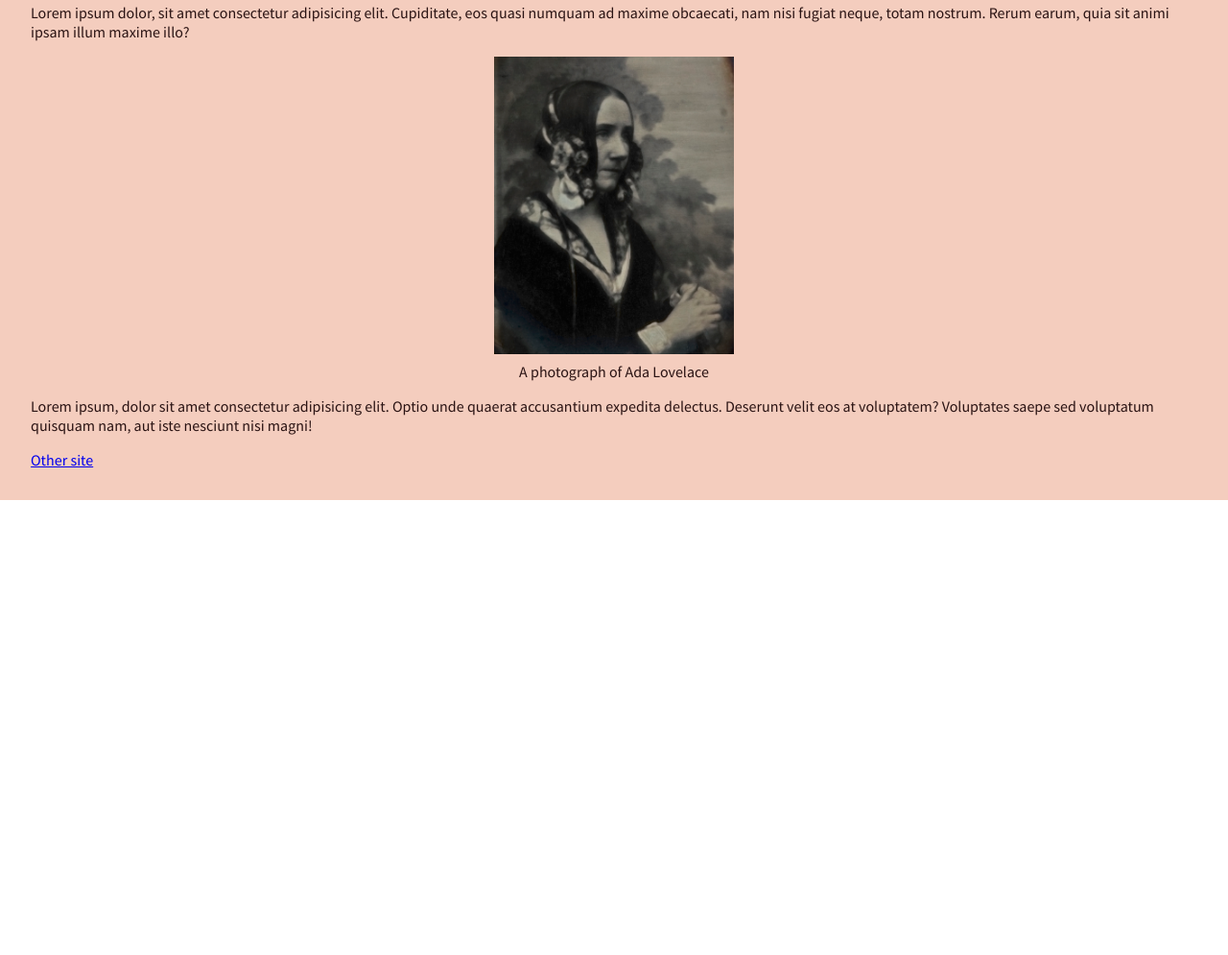
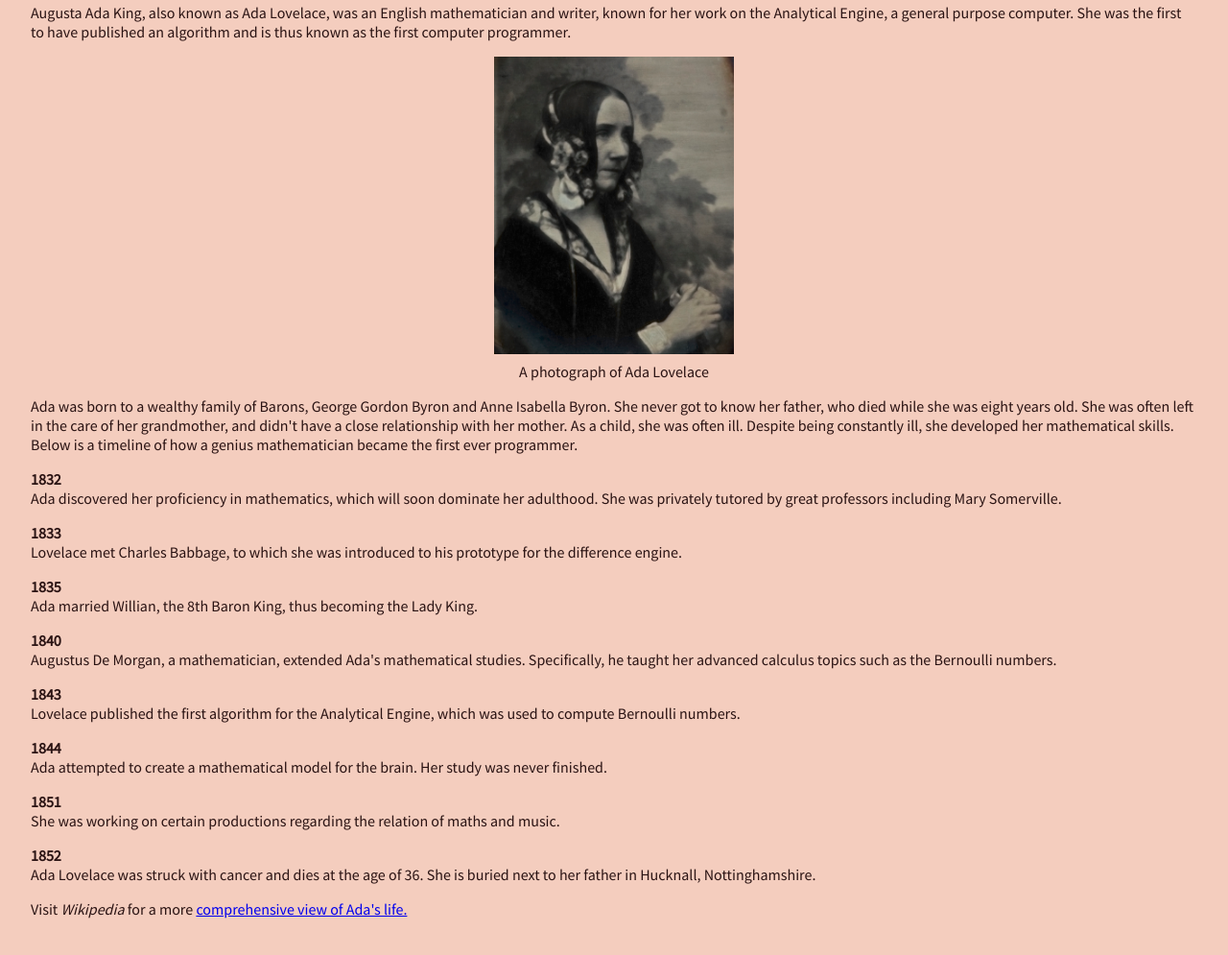
Before and after one commit to SaiKiru/fcc-tribute-page, a plain HTML site: page index.html in a window 1280 px wide. Shown: the part 589-1584 px from the top of the page at 96% size. Before the commit the page ends 1110 px from the top, so only its background shows below. Drawn offline with Linux system fonts and the light colour scheme.

Commit message:
Add tribute content

```diff
--- a/index.html
+++ b/index.html
@@ -18,16 +18,54 @@
         </header>
 
         <article id="tribute-info">
-            <p>Lorem ipsum dolor, sit amet consectetur adipisicing elit. Cupiditate, eos quasi numquam ad maxime obcaecati, nam nisi fugiat neque, totam nostrum. Rerum earum, quia sit animi ipsam illum maxime illo?</p>
+            <p>
+            Augusta Ada King, also known as Ada Lovelace, was an English mathematician and writer, known for her work on the Analytical Engine, a general purpose computer. She was the first to have published an algorithm and is thus known as the first computer programmer.
+            </p>
 
             <figure id="img-div">
                 <img id="image" src="./assets/ada_lovelace_photograph.jpeg" alt="A B/W photograph of Ada Lovelace" />
                 <figcaption id="img-caption">A photograph of Ada Lovelace</figcaption>
             </figure>
 
-            <p>Lorem ipsum, dolor sit amet consectetur adipisicing elit. Optio unde quaerat accusantium expedita delectus. Deserunt velit eos at voluptatem? Voluptates saepe sed voluptatum quisquam nam, aut iste nesciunt nisi magni!</p>
+            <p>Ada was born to a wealthy family of Barons, George Gordon Byron and Anne Isabella Byron. She never got to know her father, who died while she was eight years old. She was often left in the care of her grandmother, and didn't have a close relationship with her mother. As a child, she was often ill. Despite being constantly ill, she developed her mathematical skills. Below is a timeline of how a genius mathematician became the first ever programmer.</p>
 
-            <a id="tribute-link" href="https://en.wikipedia.org/wiki/Ada_Lovelace" target="_blank">Other site</a>
+            <p>
+                <b>1832</b><br />
+                Ada discovered her proficiency in mathematics, which will soon dominate her adulthood. She was privately tutored by great professors including Mary Somerville.
+            </p>
+            <p>
+                <b>1833</b><br />
+                Lovelace met Charles Babbage, to which she was introduced to his prototype for the difference engine.
+            </p>
+            <p>
+                <b>1835</b><br />
+                Ada married Willian, the 8th Baron King, thus becoming the Lady King.
+            </p>
+            <p>
+                <b>1840</b><br />
+                Augustus De Morgan, a mathematician, extended Ada's mathematical studies. Specifically, he taught her advanced calculus topics such as the Bernoulli numbers.
+            </p>
+            <p>
+                <b>1843</b><br />
+                Lovelace published the first algorithm for the Analytical Engine, which was used to compute Bernoulli numbers.
+            </p>
+            <p>
+                <b>1844</b><br />
+                Ada attempted to create a mathematical model for the brain. Her study was never finished.
+            </p>
+            <p>
+                <b>1851</b><br />
+                She was working on certain productions regarding the relation of maths and music.
+            </p>
+            <p>
+                <b>1852</b><br />
+                Ada Lovelace was struck with cancer and dies at the age of 36. She is buried next to her father in Hucknall, Nottinghamshire.
+            </p>
+
+            <p id="wikipedia-referral">
+                Visit <i>Wikipedia</i> for a more
+                <a id="tribute-link" href="https://en.wikipedia.org/wiki/Ada_Lovelace" target="_blank">comprehensive view of Ada's life.</a>
+            </p>
         </article>
     </main>
 
```
